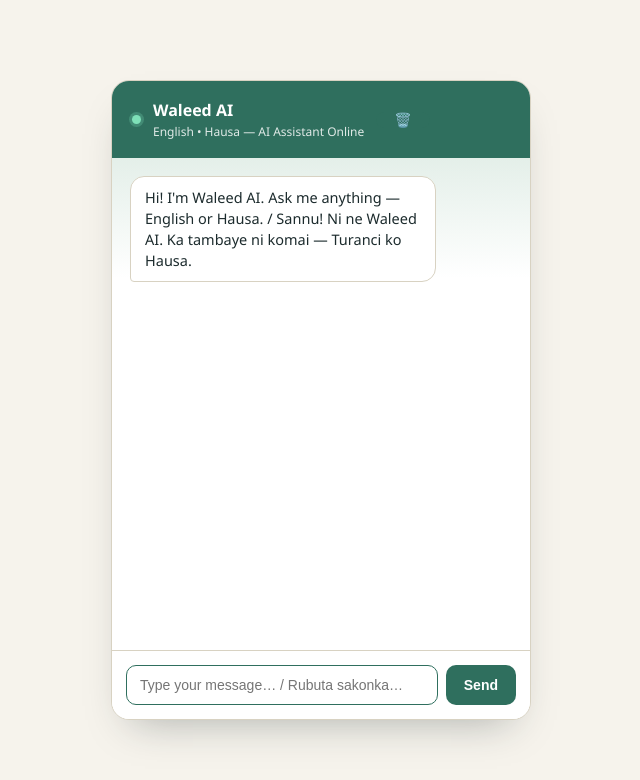
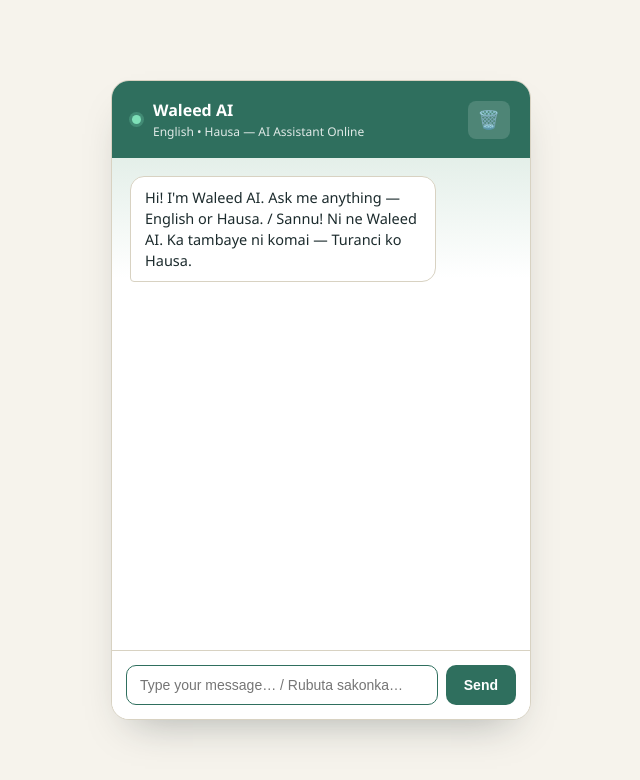
Before and after one commit to Said3402/ai-chatbot, a plain HTML site: page frontend/index.html in a window 1280 px wide. Shown: the whole page, without its empty margins (319-959 px from the left). Drawn offline with Linux system fonts and the light colour scheme.

Commit message:
Style clear chat button

```diff
--- a/frontend/index.html
+++ b/frontend/index.html
@@ -48,6 +48,22 @@
   display: flex;
   align-items: center;
   gap: 12px;
+}
+
+#clearChat {
+  margin-left: auto;
+  background: rgba(255,255,255,0.15);
+  border: none;
+  color: white;
+  font-size: 18px;
+  cursor: pointer;
+  padding: 8px 10px;
+  border-radius: 8px;
+  transition: background 0.2s ease;
+}
+
+#clearChat:hover {
+  background: rgba(255,255,255,0.3);
 }
   header .dot {
     width: 9px; height: 9px; border-radius: 50%;
```
